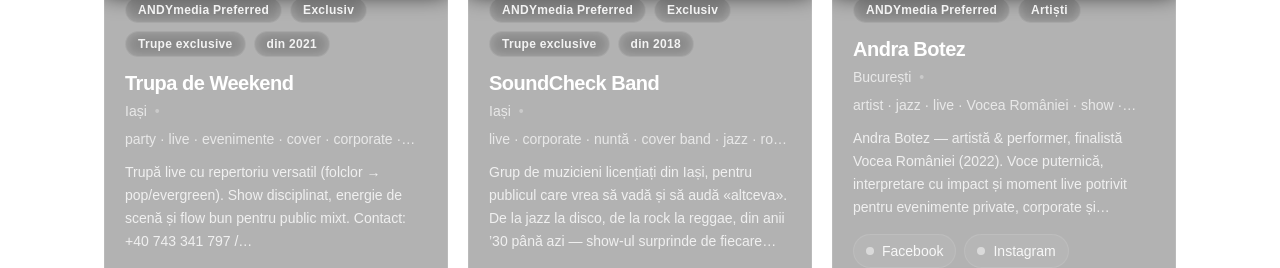
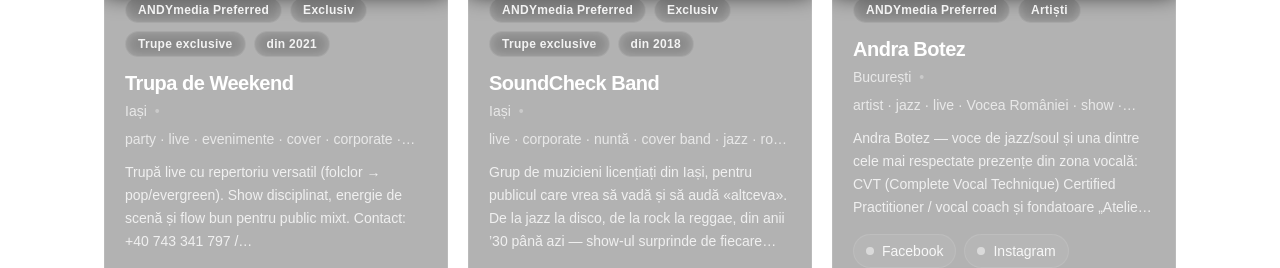
Before and after one commit to stoicaandy/andymedia-site, a Next.js app: page /parteneri in a window 1280 px wide. Shown: the part 808-1076 px from the top of the page. Built offline with nearby package versions, Linux system fonts and the light colour scheme; no server answers.

Commit message:
Add partner: Andra Botez

```diff
--- a/app/parteneri/PartnersClient.tsx
+++ b/app/parteneri/PartnersClient.tsx
@@ -280,13 +280,13 @@ const PARTNERS: Partner[] = [
   category: "Artiști",
   priority: 3,
   description:
-    "Andra Botez — artistă & performer, finalistă Vocea României (2022). Voce puternică, interpretare cu impact și moment live potrivit pentru evenimente private, corporate și concerte.",
+    "Andra Botez — voce de jazz/soul și una dintre cele mai respectate prezențe din zona vocală: CVT (Complete Vocal Technique) Certified Practitioner / vocal coach și fondatoare „Atelierul de Voce by Andra Botez”. Cu peste 20 de ani de experiență în proiecte live (pop/rock/fusion → jazz & soul), livrează performance elegant, control vocal impecabil și repertoriu premium pentru evenimente. Finalistă Vocea României 2022.",
   image: "/parteneri/andra-botez.jpg",
   tags: ["artist", "jazz" , "live", "Vocea României", "show", "evenimente", "corporate", "București"],
   links: {
     instagram: "https://www.instagram.com/andrabotezvoice/",
     facebook: "https://www.facebook.com/AndraBotezOfficial/",
-    youtube: "https://www.youtube.com/watch?v=aHqb_NBnWXA",
+    youtube: "https://www.youtube.com/@andrabotez3909",
     spotify: "https://open.spotify.com/artist/6D13IqlSUTSNtDqs15v0vb",
     website: undefined,
     tiktok: undefined,
```
